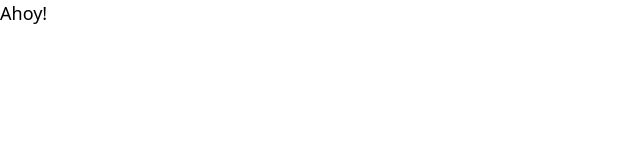
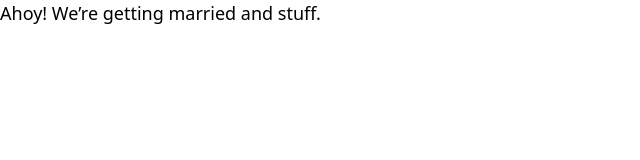
Before and after one commit to tpandseed/get-hitched, a plain HTML site: page index.html in a window 1280 px wide. Shown: the whole page, without its empty margins (0-640 px from the left). Drawn offline with Linux system fonts and the light colour scheme.

Commit message:
Some text

```diff
--- a/index.html
+++ b/index.html
@@ -19,7 +19,7 @@
 	<div class="columns flex flex-wrap container">
 		<div class="column w-full" id="column-xzprs">
 			<div class="primo-content">
-				<p>Ahoy!</p>
+				<p>Ahoy! We’re getting married and stuff.</p>
 			</div>
 		</div>
 	</div>
```
